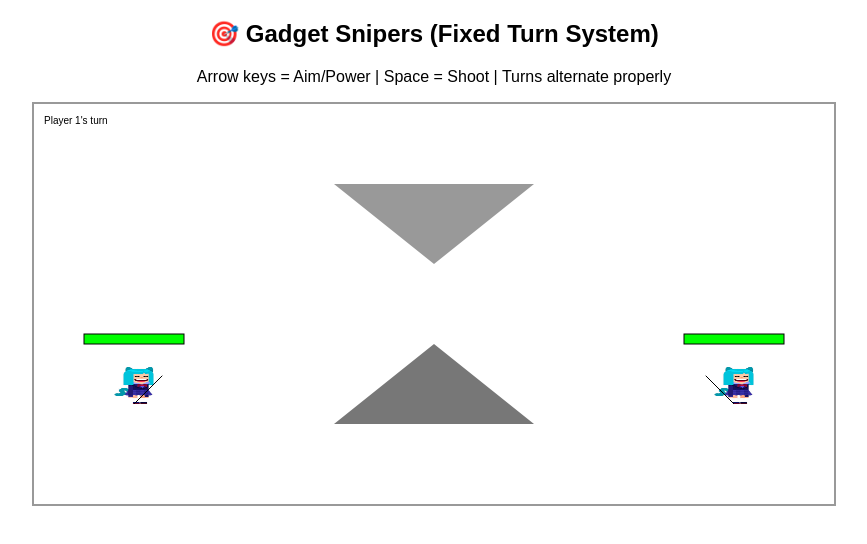
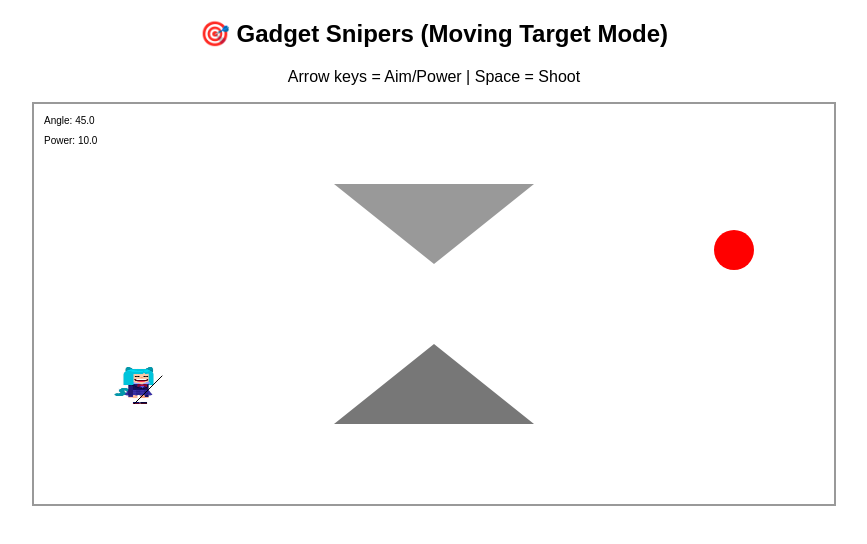
Before and after one commit to newcastlelions/firstwebsite, a plain HTML site: page index.html in a window 1280 px wide. Shown: the whole page, without its empty margins (206-1073 px from the left). Drawn offline with Linux system fonts and the light colour scheme.

Commit message:
Update index.html

```diff
--- a/index.html
+++ b/index.html
@@ -21,8 +21,8 @@
 </head>
 <body>
 
-<h2>🎯 Gadget Snipers (Fixed Turn System)</h2>
-<p>Arrow keys = Aim/Power | Space = Shoot | Turns alternate properly</p>
+<h2>🎯 Gadget Snipers (Moving Target Mode)</h2>
+<p>Arrow keys = Aim/Power | Space = Shoot</p>
 
 <canvas id="game" width="800" height="400"></canvas>
 
@@ -34,21 +34,31 @@ const ctx = canvas.getContext("2d");
 const playerImg = new Image();
 playerImg.src = "leon.jpeg";
 
-// 🔁 Players (separate states = FIXED TURN BUG)
-let players = [
-  { x: 100, y: 300, angle: 45, power: 10, hp: 100 },
-  { x: 700, y: 300, angle: 135, power: 10, hp: 100 }
-];
+// Player (fixed position)
+let player = {
+  x: 100,
+  y: 300,
+  angle: 45,
+  power: 10
+};
 
-let turn = 0;
+// 🎯 Moving target
+let target = {
+  x: 700,
+  y: 200,
+  radius: 20,
+  direction: 1,
+  speed: 2
+};
 
-// 🏔️ Mountains
+// 🏔️ Ground mountain
 let groundMountain = {
   p1: { x: 300, y: 320 },
   p2: { x: 400, y: 240 },
   p3: { x: 500, y: 320 }
 };
 
+// 🏔️ Ceiling mountain
 let ceilingMountain = {
   p1: { x: 300, y: 80 },
   p2: { x: 400, y: 160 },
@@ -58,42 +68,38 @@ let ceilingMountain = {
 let projectile = null;
 const gravity = 0.3;
 
-// 👉 FIX: Only current player is used
-function currentPlayer() {
-  return players[turn];
-}
-function enemyPlayer() {
-  return players[1 - turn];
-}
+// Controls
+document.addEventListener("keydown", e => {
+  if (e.key === "ArrowUp") player.angle += 2;
+  if (e.key === "ArrowDown") player.angle -= 2;
+  if (e.key === "ArrowRight") player.power += 0.5;
+  if (e.key === "ArrowLeft") player.power -= 0.5;
 
-// Controls (ONLY CURRENT PLAYER)
-document.addEventListener("keydown", e => {
-  let p = currentPlayer();
+  player.power = Math.max(2, Math.min(player.power, 25));
 
-  if (e.key === "ArrowUp") p.angle += 2;
-  if (e.key === "ArrowDown") p.angle -= 2;
-  if (e.key === "ArrowRight") p.power += 0.5;
-  if (e.key === "ArrowLeft") p.power -= 0.5;
-
-  p.power = Math.max(2, Math.min(p.power, 25));
-
-  // Only shoot if no projectile exists
   if (e.code === "Space" && !projectile) shoot();
 });
 
 function shoot() {
-  let p = currentPlayer();
-  let rad = p.angle * Math.PI / 180;
+  let rad = player.angle * Math.PI / 180;
 
   projectile = {
-    x: p.x,
-    y: p.y,
-    vx: Math.cos(rad) * p.power,
-    vy: -Math.sin(rad) * p.power,
+    x: player.x,
+    y: player.y,
+    vx: Math.cos(rad) * player.power,
+    vy: -Math.sin(rad) * player.power,
     radius: 8,
     bounces: 6,
     life: 0
   };
+}
+
+// Move target up/down
+function updateTarget() {
+  target.y += target.speed * target.direction;
+
+  if (target.y > 280) target.direction = -1;
+  if (target.y < 120) target.direction = 1;
 }
 
 // Distance helper
@@ -123,7 +129,7 @@ function pointLineDistance(px, py, x1, y1, x2, y2) {
   return Math.sqrt(dx * dx + dy * dy);
 }
 
-// Reflection physics
+// Reflection
 function reflect(vx, vy, x1, y1, x2, y2) {
   let dx = x2 - x1;
   let dy = y2 - y1;
@@ -169,14 +175,10 @@ function checkTriangle(tri) {
   return false;
 }
 
-// 🔁 TURN SWITCH (FIXED)
-function switchTurn() {
-  projectile = null;
-  turn = 1 - turn;
-}
+// Update physics
+function update() {
+  updateTarget();
 
-// Update
-function update() {
   if (!projectile) return;
 
   projectile.x += projectile.vx;
@@ -201,46 +203,20 @@ function update() {
     projectile.bounces--;
   }
 
-  // Mountains
   checkTriangle(groundMountain);
   checkTriangle(ceilingMountain);
 
   projectile.life++;
-
-  // End turn conditions (FIXED)
-  if (
-    projectile.life > 800 ||
-    projectile.bounces <= 0 ||
-    projectile.x < 0 ||
-    projectile.x > canvas.width
-  ) {
-    switchTurn();
+  if (projectile.life > 800 || projectile.bounces <= 0) {
+    projectile = null;
   }
 
-  // Hit enemy
-  let enemy = enemyPlayer();
-  let dist = Math.hypot(projectile.x - enemy.x, projectile.y - enemy.y);
-
-  if (dist < 20) {
-    enemy.hp -= 25;
+  // Hit target
+  let dist = Math.hypot(projectile.x - target.x, projectile.y - target.y);
+  if (dist < target.radius) {
+    alert("🎯 HIT!");
     projectile = null;
-
-    if (enemy.hp <= 0) {
-      alert("🏆 Player " + (turn + 1) + " wins!");
-      resetGame();
-      return;
-    }
-
-    switchTurn();
   }
-}
-
-// Reset game
-function resetGame() {
-  players[0].hp = 100;
-  players[1].hp = 100;
-  turn = 0;
-  projectile = null;
 }
 
 // Draw triangle
@@ -254,39 +230,35 @@ function drawTriangle(t, color) {
   ctx.fill();
 }
 
-// Health bar
-function drawHealth(p, x, y) {
-  ctx.fillStyle = "red";
-  ctx.fillRect(x, y, 100, 10);
-  ctx.fillStyle = "lime";
-  ctx.fillRect(x, y, p.hp, 10);
-  ctx.strokeStyle = "black";
-  ctx.strokeRect(x, y, 100, 10);
-}
-
 // Draw
 function draw() {
   ctx.clearRect(0, 0, canvas.width, canvas.height);
 
+  // Mountains
   drawTriangle(groundMountain, "#777");
   drawTriangle(ceilingMountain, "#999");
 
-  players.forEach(p => {
-    ctx.drawImage(playerImg, p.x - 20, p.y - 40, 40, 40);
+  // Player
+  ctx.drawImage(playerImg, player.x - 20, player.y - 40, 40, 40);
 
-    let rad = p.angle * Math.PI / 180;
-    ctx.strokeStyle = "black";
-    ctx.beginPath();
-    ctx.moveTo(p.x, p.y);
-    ctx.lineTo(
-      p.x + Math.cos(rad) * 40,
-      p.y - Math.sin(rad) * 40
-    );
-    ctx.stroke();
+  // Aim line
+  let rad = player.angle * Math.PI / 180;
+  ctx.strokeStyle = "black";
+  ctx.beginPath();
+  ctx.moveTo(player.x, player.y);
+  ctx.lineTo(
+    player.x + Math.cos(rad) * 40,
+    player.y - Math.sin(rad) * 40
+  );
+  ctx.stroke();
 
-    drawHealth(p, p.x - 50, p.y - 70);
-  });
+  // Target
+  ctx.fillStyle = "red";
+  ctx.beginPath();
+  ctx.arc(target.x, target.y, target.radius, 0, Math.PI * 2);
+  ctx.fill();
 
+  // Projectile
   if (projectile) {
     ctx.fillStyle = "orange";
     ctx.beginPath();
@@ -294,8 +266,10 @@ function draw() {
     ctx.fill();
   }
 
+  // UI
   ctx.fillStyle = "black";
-  ctx.fillText("Player " + (turn + 1) + "'s turn", 10, 20);
+  ctx.fillText("Angle: " + player.angle.toFixed(1), 10, 20);
+  ctx.fillText("Power: " + player.power.toFixed(1), 10, 40);
 }
 
 // Loop
```
